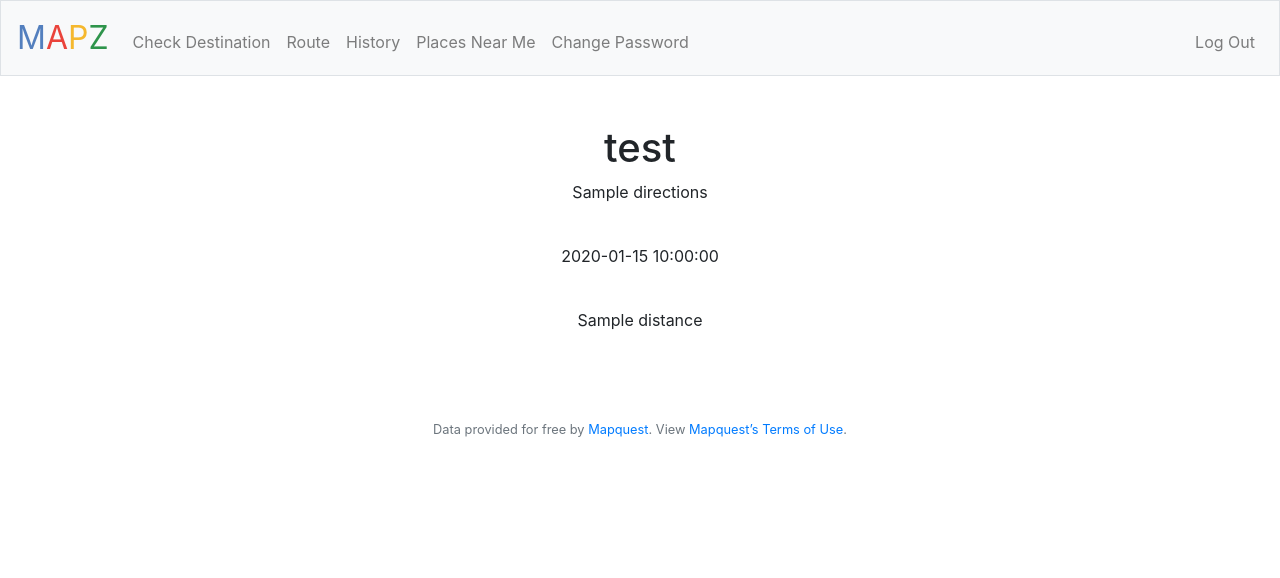
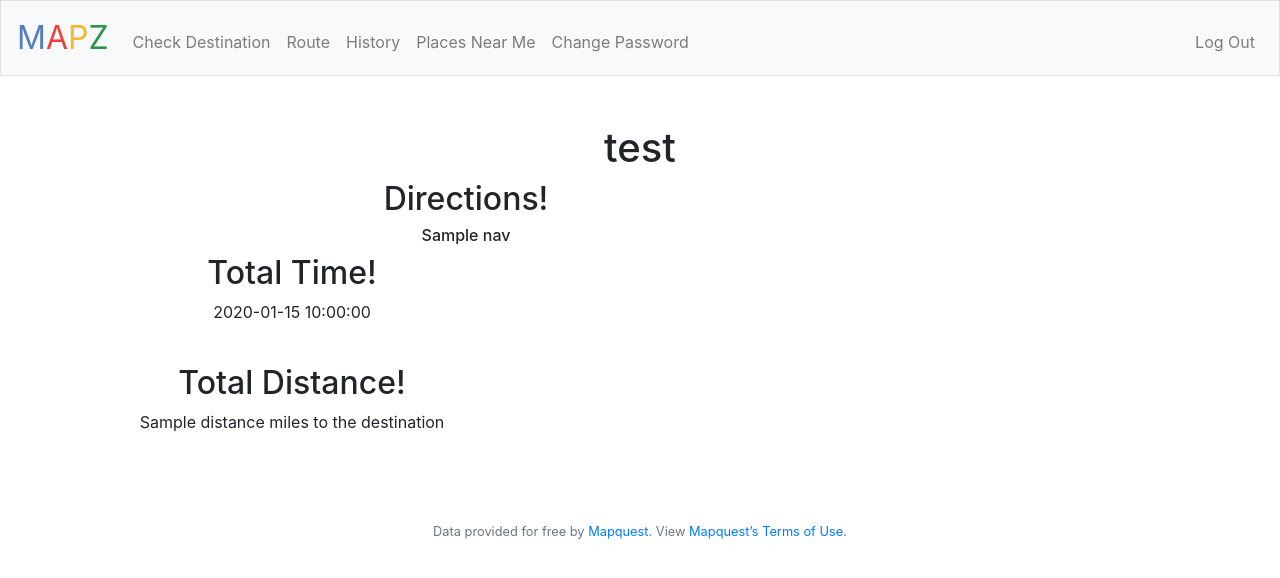
Before and after one commit to NguyenBran/cs50-mapz, a Flask app: template templates/checkDest.html in a window 1280 px wide. Shown: the top 578 px of the page. Run offline with Flask 2, Linux system fonts and the light colour scheme; the template is opened without the code that fills it: most values are stand-ins (such as "Sample title", 1, 10 or a date in 2020); parts of the project's set-up code (start-up, migrations or seed data) failed here and were passed over; some libraries are stand-ins or nearby versions.

Commit message:
format check

```diff
--- a/application.py
+++ b/application.py
@@ -79,7 +79,18 @@ def checkDest():
 
         info = {}
         info["directions"] = directions([start_address, end_address])
-        info["time"] = totalTime([start_address, end_address])
+        time = totalTime([start_address, end_address])
+        temp = ""
+        if (time / 3600) > 0:
+            temp += str(time / 3600) + "hours "
+            time /= 3600
+        if (time / 60) > 0:
+            temp += str(time / 60) + "minutes "
+            time /= 60
+
+        temp += str(time) + "seconds"
+
+        info["time"] = temp
         info["distance"] = totalDistance([start_address, end_address])
 
         return render_template("checkDest.html", info=info)
--- a/templates/checkDest.html
+++ b/templates/checkDest.html
@@ -5,12 +5,36 @@
 {% endblock %}
 
 {% block main %}
-    <script src="geolocation.js"></script>
+    <script>
+    $(document).ready(function(){
+        document.getElementById("myForm").addEventListener("submit", function(event){
+            event.preventDefault();
+            if (navigator.geolocation && document.querySelector('input[name="current"]:checked')){
+                navigator.geolocation.getCurrentPosition(function(position){
+                    var latitude = position.coords.latitude;
+                    var longitude = position.coords.longitude;
+                    document.getElementById("location").value = latitude + "," + longitude
+                    $('#myForm').submit();
+                });
+            }
+        })
+    });
+    </script>
     {% if info is defined %}
         <h1>test</h1>
-        <p>{{ info["directions"] }}</p><br>
-        <p>{{ info["time"] }}</p><br>
-        <p>{{ info["distance"] }}</p><br>
+        <div class="col-sm-8">
+            <h2>Directions!</h2>
+            {% for nav in info["directions"] %}
+                <h6>{{ nav }}</h6>
+            {% endfor %}
+        </div>
+        <div class="col-sm-4">
+            <h2>Total Time!</h2>
+            <p>{{ info["time"] }}</p><br>
+            <h2>Total Distance!</h2>
+            <p>{{ info["distance"] }} miles to the destination</p><br>
+        </div>
+
     {% else %}
         <form action="/checkDest" method="post" id="myForm">
             <h1>Start</h1>
--- a/templates/geolocation.js
+++ /dev/null
@@ -1,13 +0,0 @@
-$(document).ready(function(){
-    document.getElementById("myForm").addEventListener("submit", function(event){
-        event.preventDefault();
-        if (navigator.geolocation && document.querySelector('input[name="current"]:checked')){
-            navigator.geolocation.getCurrentPosition(function(position){
-                var latitude = position.coords.latitude;
-                var longitude = position.coords.longitude;
-                document.getElementById("location").value = latitude + "," + longitude
-                $('#myForm').submit();
-            });
-        }
-    })
-});
```
